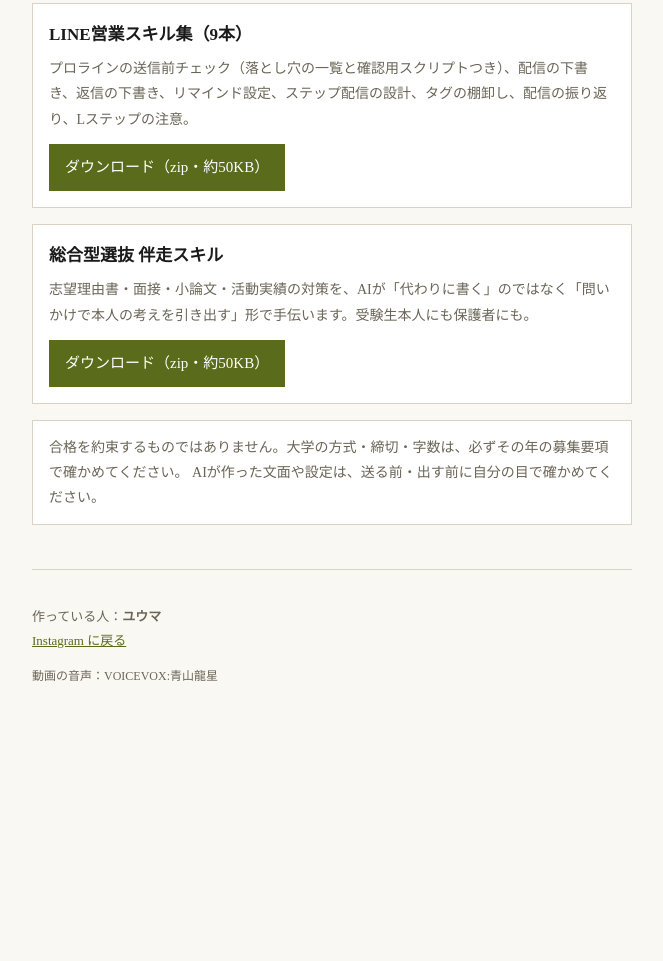
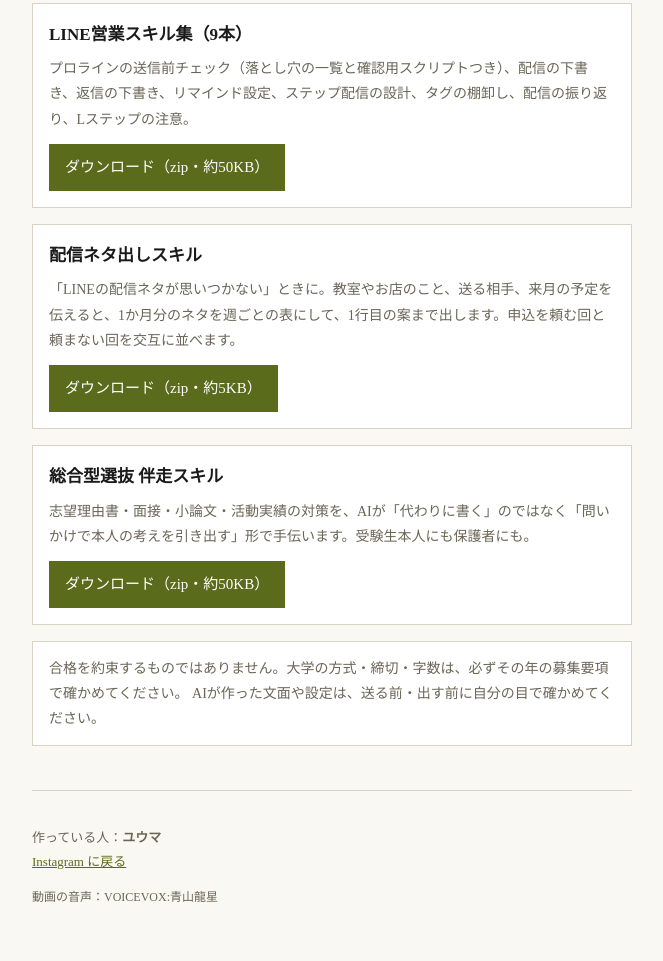
Before and after one commit to masudaarishin/note, a plain HTML site: page index.html in a window 1280 px wide. Shown: the part 8900-9861 px from the top of the page, without its empty margins (308-971 px from the left). Before the commit the page ends 9640 px from the top, so only its background shows below. Drawn offline with Linux system fonts and the light colour scheme.

Commit message:
配信ネタ出しスキルを追加
Co-Authored-By: Claude Opus 5.5 <noreply@anthropic.com>

```diff
--- a/index.html
+++ b/index.html
@@ -140,6 +140,11 @@ footer a{color:var(--olive);text-decoration:underline}
     <a class="dl" href="gifts/line-eigyo-skills.zip" download>ダウンロード（zip・約50KB）</a>
   </div>
   <div class="gift">
+    <h3>配信ネタ出しスキル</h3>
+    <p>「LINEの配信ネタが思いつかない」ときに。教室やお店のこと、送る相手、来月の予定を伝えると、1か月分のネタを週ごとの表にして、1行目の案まで出します。申込を頼む回と頼まない回を交互に並べます。</p>
+    <a class="dl" href="gifts/haishin-neta-skill.zip" download>ダウンロード（zip・約5KB）</a>
+  </div>
+  <div class="gift">
     <h3>総合型選抜 伴走スキル</h3>
     <p>志望理由書・面接・小論文・活動実績の対策を、AIが「代わりに書く」のではなく「問いかけで本人の考えを引き出す」形で手伝います。受験生本人にも保護者にも。</p>
     <a class="dl" href="gifts/sougougata-skill.zip" download>ダウンロード（zip・約50KB）</a>
```
Also changed, not shown: 2 other files.
